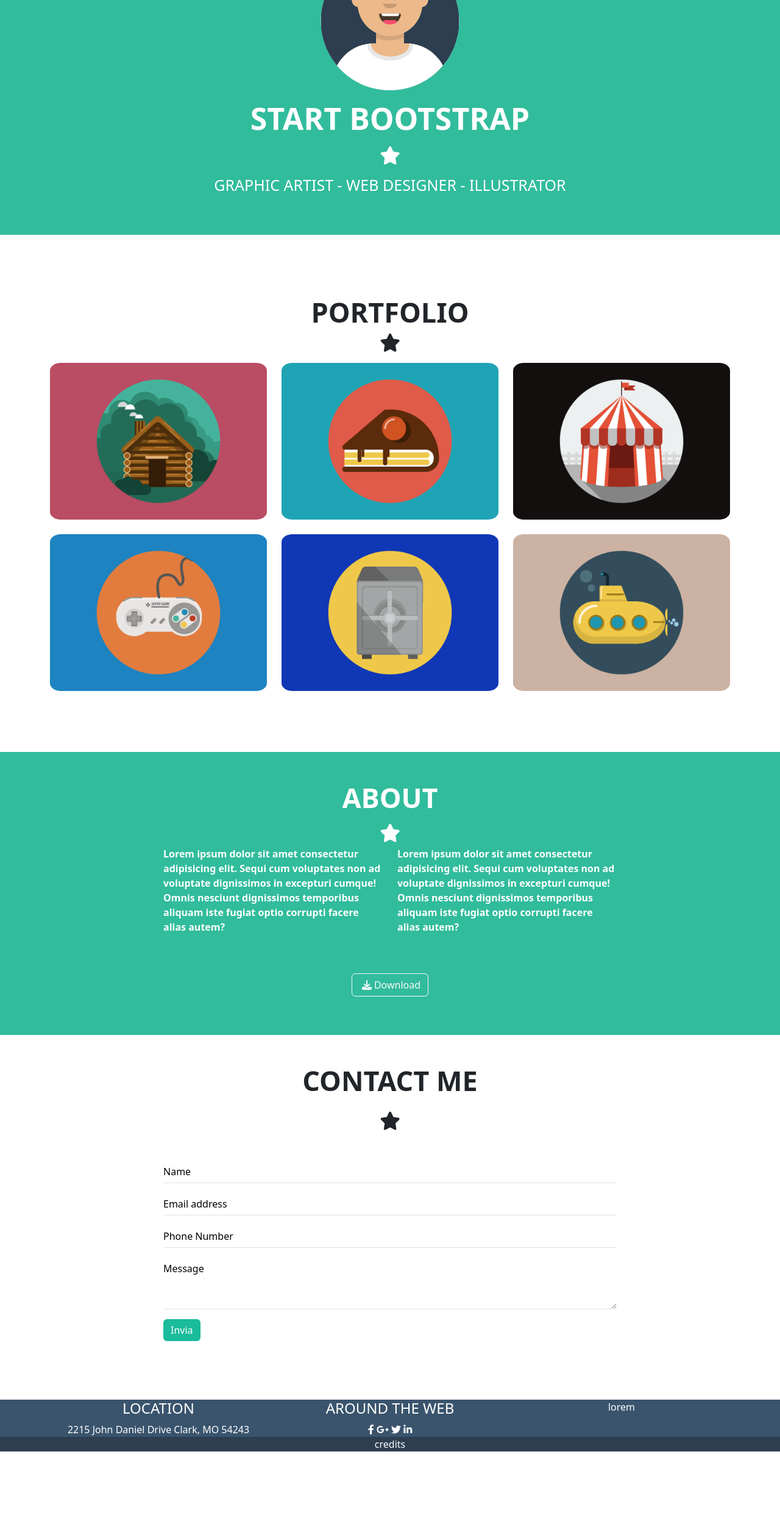
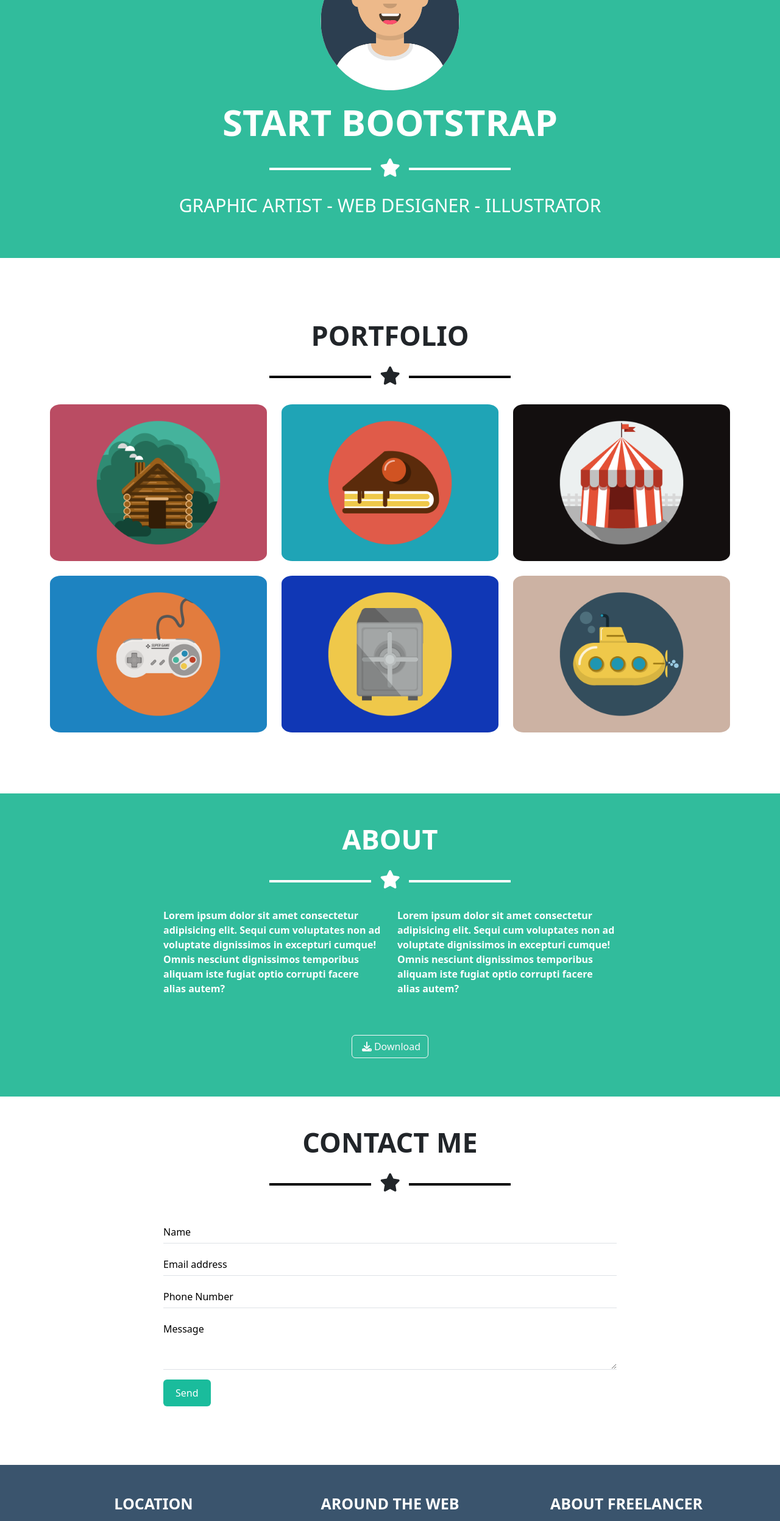
Before and after one commit to samuelebumbello/html-css-bootstrap-freelancer, a plain HTML site: page index.html in a window 1280 px wide. Shown: the part 240-2734 px from the top of the page at 61% size. Before the commit the page ends 2620 px from the top, so only its background shows below. Drawn offline with nearby package versions, Linux system fonts and the light colour scheme.

Commit message:
final push

```diff
--- a/css/style.css
+++ b/css/style.css
@@ -1,10 +1,3 @@
-/* DEBUG */
-/* [class^='container'],[class^='col'], .sc-container{
-  background-color: rgba(255, 0, 0, .25);
-  border: 1px solid #000;
-  min-height: 50px;
-} */
-/* ---------- */
 body{
   font-family: font-family: 'Roboto Slab', serif;
 }
@@ -25,6 +18,41 @@ body{
   margin-top: 100px;
 }
 
+.star .linee-white::after{
+  content: '';
+  display: inline-block;
+  background-color: white;
+  height: 4px;
+  width: 15%;
+  margin-left: 10px;
+}
+
+.star .linee-white::before{
+  content: '';
+  display: inline-block;
+  background-color: white;
+  height: 4px;
+  width: 15%;
+  margin-right: 10px;
+}
+
+.star-black .linee-black::after{
+  content: '';
+  display: inline-block;
+  background-color: black;
+  height: 4px;
+  width: 15%;
+  margin-left: 10px;
+}
+
+.star-black .linee-black::before{
+  content: '';
+  display: inline-block;
+  background-color: black;
+  height: 4px;
+  width: 15%;
+  margin-right: 10px;
+}
 
 /*******************
       HEADER
@@ -32,11 +60,10 @@ body{
 header{
   background-color: #2C3E50;
   height: 75px;
-  color: white;
-  font-weight: bold;
 }
 
-h3{
+h3 a{
+  color: white;
   font-weight: bold;
 }
 
@@ -45,6 +72,7 @@ h3{
 }
 
 .nav-link{
+  font-weight: bold;
   color: white;
 }
 
@@ -52,10 +80,14 @@ h3{
   color: white;
 }
 
-.star-black .fa-solid.fa-star{
+.star-black i{
   font-size: 30px;
+  vertical-align: middle;
 }
 
+.nav-link:focus, .nav-link:hover{
+  color:#1ABC9C
+}
 
 /*******************
       JUMBOTRON
@@ -63,7 +95,6 @@ h3{
 
 .sb-jumbotron{
   background-color: #31BC9C;
-  height: 550px;
   color: white;
 }
 
@@ -72,18 +103,18 @@ h3{
 }
 
 h1{
-  font-size: 50px;
+  font-size: 60px;
   font-weight: bold;
 }
 
 .list-jumbo{
-  font-size: 25px;
-}
-
-.star{
   font-size: 30px;
 }
 
+.star i{
+  font-size: 30px;
+  vertical-align: middle;
+}
 
 
 /*******************
@@ -133,6 +164,9 @@ h2{
   box-shadow: 0 1px 0 0 #31BC9C;
 }
 
+.btn.btn-success{
+  padding: 10px 20px;
+}
 
 
 /*******************
@@ -148,3 +182,36 @@ footer{
 .footer-bottom{
   background-color: #2C3E50;
 }
+
+.icon-foot i{
+  border: 1px solid white;
+  border-radius: 100%;
+  padding: 20px;
+  margin-left: 10px;
+}
+
+h4{
+  font-size: 25px;
+  font-weight: 600;
+
+}
+
+.text-foot{
+  line-height: 23px;
+  font-size: 24px;
+}
+
+.text-color-foot{
+  color: #1ABC9C;
+}
+
+.footer-bottom .fa-copyright{
+  font-size: 12px;
+}
+
+footer li.nav-item {
+  height: 42px;
+  aspect-ratio: 1/1;
+  border: 1px solid white;
+  border-radius: 50%;
+}
--- a/index.html
+++ b/index.html
@@ -19,7 +19,7 @@
   <header>
     <div class="container d-flex h-100 justify-content-between align-items-center text-white">
         <div>
-            <h3>START BOOSTRAP</h3>
+            <h3><a href="#" class="text-decoration-none">START BOOSTRAP</a></h3>
         </div>
         <div class="d-none d-md-block">
             <ul class="nav">
@@ -56,11 +56,14 @@
         <div class="container">
             <div class="row">
                 <div class="col">
-                    <h1>START BOOTSTRAP</h1>
-                    <div class="star">
+                    <h1 class="pb-3">START BOOTSTRAP</h1>
+                    <div class="star pb-3">
+                        <div class="linee-white">
                             <i class="fa-solid fa-star"></i>
                          </div>
-                    <p class="list-jumbo pt-2">GRAPHIC ARTIST - WEB DESIGNER - ILLUSTRATOR</p>
+
+                    </div>
+                    <p class="list-jumbo pt-2 pb-5">GRAPHIC ARTIST - WEB DESIGNER - ILLUSTRATOR</p>
                 </div>
             </div>
         </div>
@@ -74,9 +77,11 @@
     <!-- portfolio  -->
     <section id="portfolio" >
       <div class="container text-center pb-3">
-            <h2>PORTFOLIO</h2>
-            <div class="star-black">
+            <h2 class="pb-3">PORTFOLIO</h2>
+            <div class="star-black pb-3">
+                <div class="linee-black">
                     <i class="fa-solid fa-star"></i>
+                </div>
             </div>
       </div>
       <div class="container">
@@ -107,18 +112,20 @@
     <!-- about  -->
     <section id="about">
       <div class="container text-center pt-5">
-            <h2 class="title-white">ABOUT</h2>
-            <div class="star">
+            <h2 class="title-white pb-3">ABOUT</h2>
+            <div class="star pb-3">
+                <div class="linee-white">
                     <i class="fa-solid fa-star"></i>
+                 </div>
             </div>
       </div>
       <div class="sb-container">
             <div class="container-fluid">
                 <div class="row row-cols-1 row-cols-md-2">
-                    <div class="col">
+                    <div class="col pt-3">
                     <p class="list-about">Lorem ipsum dolor sit amet consectetur adipisicing elit. Sequi cum voluptates non ad voluptate dignissimos in excepturi cumque! Omnis nesciunt dignissimos temporibus aliquam iste fugiat optio corrupti facere alias autem?</p>
                     </div>
-                    <div class="col">
+                    <div class="col pt-3">
                     <p class="list-about">Lorem ipsum dolor sit amet consectetur adipisicing elit. Sequi cum voluptates non ad voluptate dignissimos in excepturi cumque! Omnis nesciunt dignissimos temporibus aliquam iste fugiat optio corrupti facere alias autem?</p>
 
                     </div>
@@ -138,7 +145,9 @@
         <div class="container text-center">
             <h2>CONTACT ME</h2>
             <div class="star-black pt-3">
+                <div class="linee-black">
                     <i class="fa-solid fa-star"></i>
+                </div>
             </div>
         </div>
         <div class="sb-container">
@@ -162,7 +171,7 @@
                                 <textarea class="form-control" id="textarea" rows="3" placeholder="Message"></textarea>
                             </div>
 
-                            <button type="submit" class="btn btn-success">Invia</button>
+                            <button type="submit" class="btn btn-success">Send</button>
                       </form>
                     </div>
                   </div>
@@ -178,24 +187,43 @@
 
   <footer class="text-center">
     <div class="footer-top">
-      <div class="container">
-            <div class="row row-cols-1 row-cols-md-3">
+      <div class="container pt-5 pb-5">
+            <div class="row row-cols-1 row-cols-md-3 g-5">
                 <div class="col">
-                    <h4>LOCATION</h4>
-                    <span>2215 John Daniel Drive Clark, MO 54243</span>
+                    <h4 class="pb-2">LOCATION</h4>
+                    <span class="text-foot">2215 John Daniel Drive Clark, MO 54243</span>
                 </div>
                 <div class="col">
-                    <h4>AROUND THE WEB</h4>
+                    <h4 class="pb-2">AROUND THE WEB</h4>
+
+                    <ul class="nav justify-content-center">
+                        <li class="nav-item mx-1 d-flex align-items-center justify-content-center">
                           <i class="fa-brands fa-facebook-f"></i>
+                        </li>
+                        <li class="nav-item mx-1 d-flex align-items-center justify-content-center">
                           <i class="fa-brands fa-google-plus-g"></i>
+                        </li>
+                        <li class="nav-item mx-1 d-flex align-items-center justify-content-center">
                           <i class="fa-brands fa-twitter"></i>
+                        </li>
+                        <li class="nav-item mx-1 d-flex align-items-center justify-content-center">
                           <i class="fa-brands fa-linkedin-in"></i>
+                        </li>
+                      </ul>
+
+
                 </div>
-                <div class="col">lorem</div>
+                <div class="col">
+                    <h4 class="pb-2">ABOUT FREELANCER</h4>
+                    <span class="text-foot">Freelance is a free to use, open source Bootstrap theme created by <span class="text-color-foot">Start Bootstrap</span>.</span>
                 </div>
             </div>
       </div>
-    <div class="footer-bottom">credits</div>
+    </div>
+    <div class="footer-bottom pt-5 pb-5">
+        <span>Copyright <i class="fa-regular fa-copyright"></i></span>
+        <span>Your Website 2019</span>
+    </div>
   </footer>
 
 </body>
```
Lines whose indentation alone changed are shown as unchanged.
